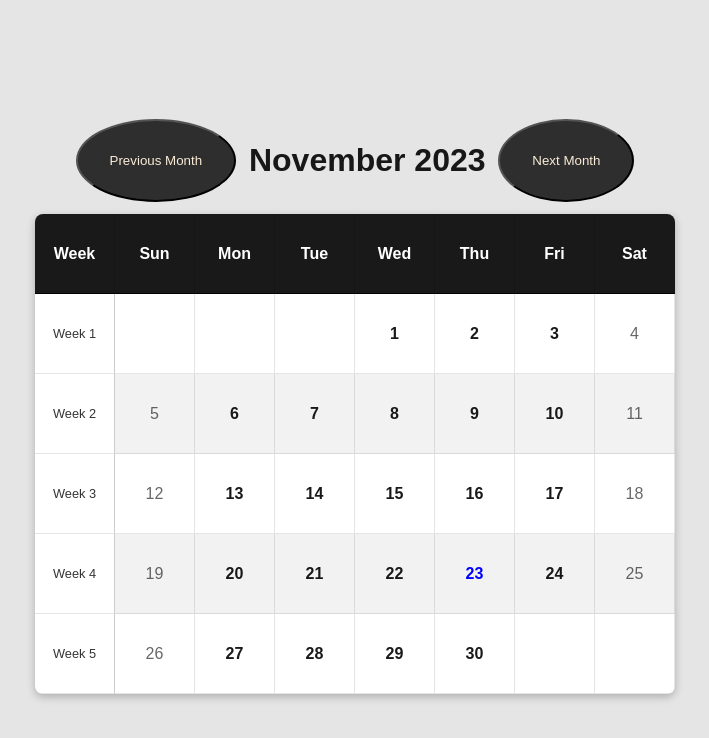
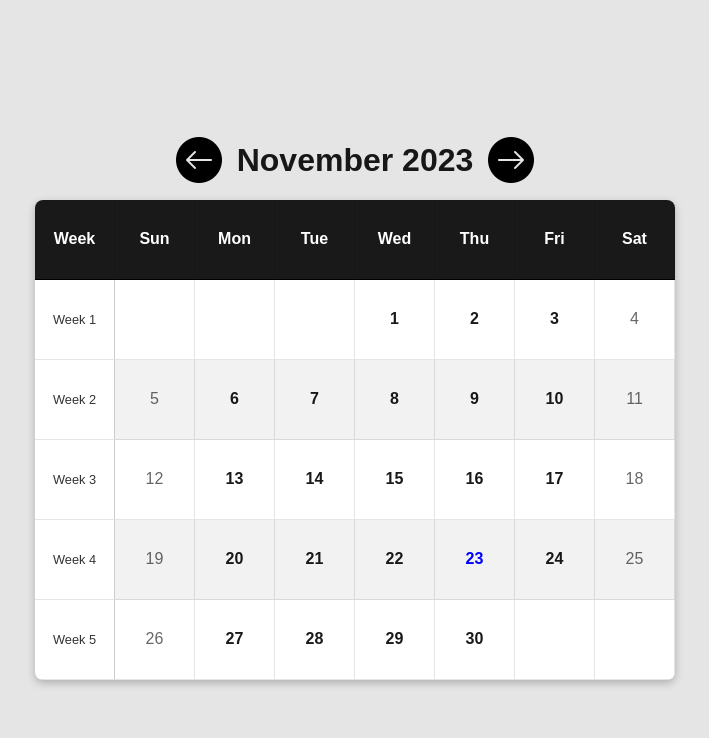
Before and after one commit to Zamavundla/ZAMDUZ120_FTC2301_GroupB_ZamavundlaDuze_IWA, a plain HTML site: page Interactive-Web-Apps/IWA_17/index.html in a window 1280 px wide. Shown: the whole page, without its empty margins (285-994 px from the left). Drawn offline with Linux system fonts and the light colour scheme.

Commit message:
changed buttons to icons

```diff
--- a/Interactive-Web-Apps/IWA_17/challenge1.css
+++ b/Interactive-Web-Apps/IWA_17/challenge1.css
@@ -70,15 +70,11 @@ body {
 
 #prevMonth, #nextMonth {
 
-  background-color: rgba(0, 0, 0, 0.8);
-  color: antiquewhite;
   margin:  1VW;
-  padding: 2.5vw;
-  border-radius: 50%;
 
 }
 
 .fade-out {
 opacity: 0;
-transition: opacity 0.3s ease-in-out; /* Adjust the duration and easing as needed */
+transition: opacity 0.3s ease-in-out;
 }
--- a/Interactive-Web-Apps/IWA_17/index.html
+++ b/Interactive-Web-Apps/IWA_17/index.html
@@ -13,9 +13,9 @@
 
 <body>
     <div class="navigation">
-        <button id="prevMonth" aria-label="Previous Month">Previous Month</button>
+        <img id="prevMonth" src="Icons/left arrow.png" alt="Previous Month">
         <h1 data-title>Loading...</h1>
-        <button id="nextMonth" aria-label="Next Month">Next Month</button>
+        <img id="nextMonth" src="Icons/right arrow.png" alt="Next Month">
     </div>
 
     <table class="table" role="grid" aria-labelledby="calendar-heading">
```
Also changed, not shown: Interactive-Web-Apps/IWA_17/Icons/left arrow.png (added), Interactive-Web-Apps/IWA_17/Icons/right arrow.png (added).
